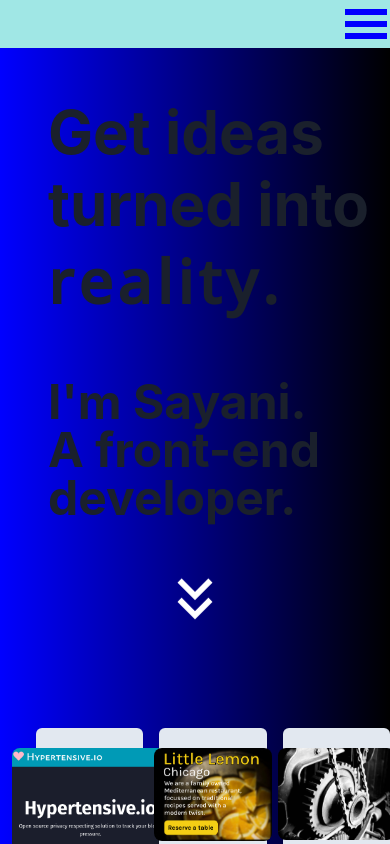
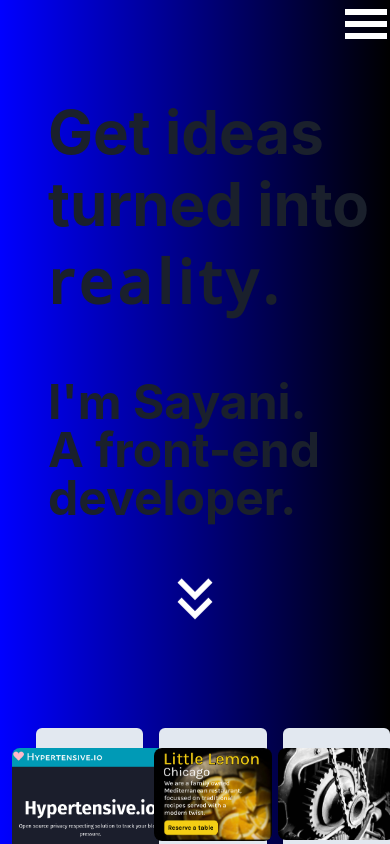
Before and after one commit to SayaniSen2022/MyPortfolio, a React (Vite) app: page / in a window 390 px wide. Shown: the top 844 px of the page. Built offline with nearby package versions, Linux system fonts and the light colour scheme.

Commit message:
update nav

```diff
--- a/src/utilities/Navbar.css
+++ b/src/utilities/Navbar.css
@@ -8,7 +8,7 @@
   height: 3em;
   display: grid;
   grid-template-columns: 6em 2fr 1fr 3em;
-  background-color: #a0e7e5;
+  background-image: linear-gradient(to left, black, blue);
   position: sticky;
   z-index: 1;
   top: 0;
@@ -41,7 +41,7 @@ li {
   grid-column: 3/4;
 }
 .hamburger-menu {
-  color: blue;
+  color: white;
   display: none;
 }
 
@@ -61,12 +61,12 @@ li {
   }
   .mobile-menu-link {
     z-index: 1;
-    background-color: #000f1f;
+    background-color: #042242;
     position: relative;
     left: 9.75rem;
     overflow-x: hidden;
     height: 10rem;
-    width: 15rem;
+    width: 11rem;
     display: grid;
     grid-column: 2/5;
     padding: 1rem 0 0 3rem;
--- a/src/utilities/Navbar.jsx
+++ b/src/utilities/Navbar.jsx
@@ -16,7 +16,7 @@ const Navbar = () => {
               <NavLink
                 to="/"
                 className={({ isActive }) => {
-                  return isActive ? "text-orange-500" : "text-blue-500";
+                  return isActive ? "text-orange-500" : "text-white";
                 }}
               >
                 Home
@@ -26,7 +26,7 @@ const Navbar = () => {
               <NavLink
                 to="/about"
                 className={({ isActive }) => {
-                  return isActive ? "text-orange-500" : "text-blue-500";
+                  return isActive ? "text-orange-500" : "text-white";
                 }}
               >
                 About
```
